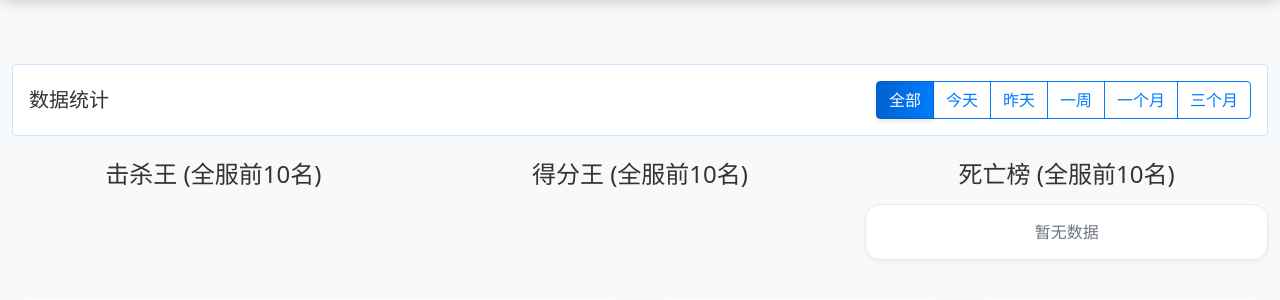
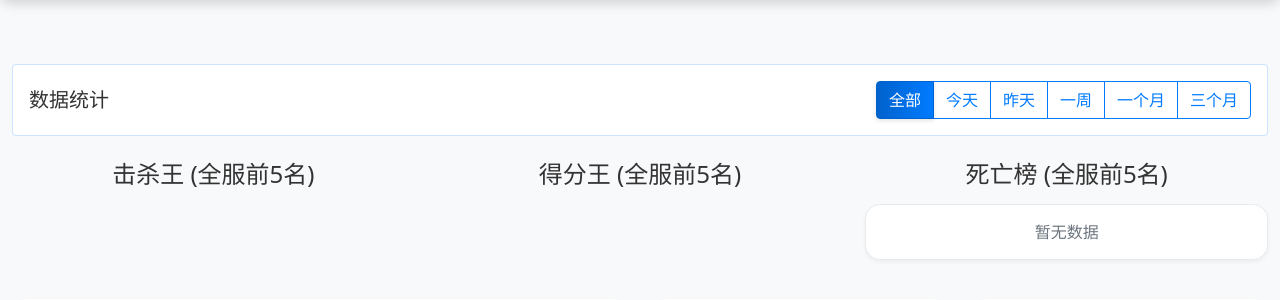
Before and after one commit to haodiaodemingzi/kongbai, a Flask app: page / in a window 1280 px wide. Shown: the part 82-382 px from the top of the page. Run offline with Flask 2, Linux system fonts and the light colour scheme; the visitor is signed in with stand-in values (Sample User, id 1); data comes from the database, SQL or seed files in the repository; data that the repository does not hold is empty.

Commit message:
更新首页模板，将击杀王、得分王和死亡榜的展示数量限制调整为前5名，以优化玩家表现信息的呈现。

```diff
--- a/app/templates/home/index.html
+++ b/app/templates/home/index.html
@@ -110,8 +110,8 @@
     <!-- MVP区域 -->
     <div class="row mt-4">
         <div class="col-md-4">
-            <h4 class="text-center mb-3">击杀王 (全服前10名)</h4>
-            {% for killer in top_killers %}
+            <h4 class="text-center mb-3">击杀王 (全服前5名)</h4>
+            {% for killer in top_killers[:5] %}
             <div class="mvp-card" onclick="showKillDetails('{{ killer.name }}')">
                 <div class="d-flex justify-content-between align-items-center">
                     <div>
@@ -126,8 +126,8 @@
             {% endfor %}
         </div>
         <div class="col-md-4">
-            <h4 class="text-center mb-3">得分王 (全服前10名)</h4>
-            {% for scorer in top_scorers %}
+            <h4 class="text-center mb-3">得分王 (全服前5名)</h4>
+            {% for scorer in top_scorers[:5] %}
             <div class="mvp-card" onclick="showKillDetails('{{ scorer.name }}')">
                 <div class="d-flex justify-content-between align-items-center">
                     <div>
@@ -142,9 +142,9 @@
             {% endfor %}
         </div>
         <div class="col-md-4">
-            <h4 class="text-center mb-3">死亡榜 (全服前10名)</h4>
+            <h4 class="text-center mb-3">死亡榜 (全服前5名)</h4>
             {% if top_deaths %}
-                {% for death in top_deaths %}
+                {% for death in top_deaths[:5] %}
                 <div class="mvp-card" onclick="showKillDetails('{{ death.name }}')">
                     <div class="d-flex justify-content-between align-items-center">
                         <div>
```
